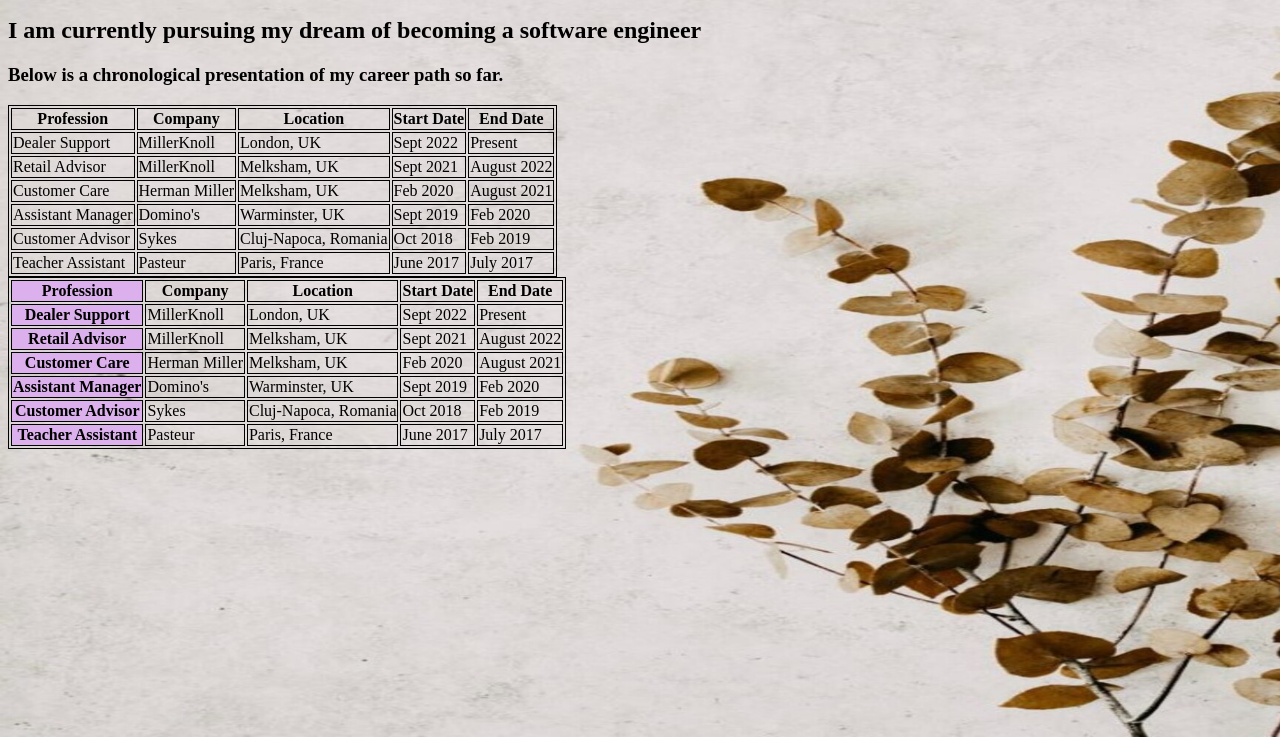
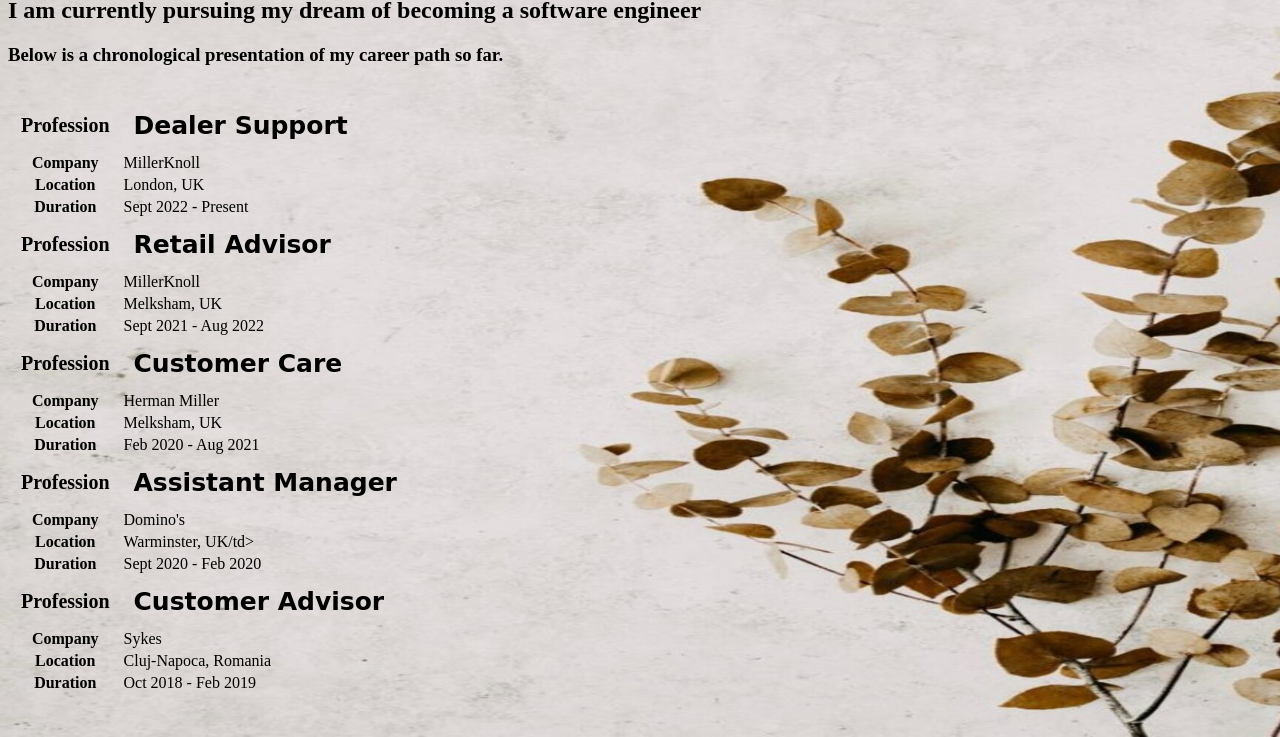
Before and after one commit to GlennaNrg/CV, a plain HTML site: page CV HTML TABLES/index.html in a window 1280 px wide. Shown: the part 63-800 px from the top of the page. Drawn offline with Linux system fonts and the light colour scheme; a web font is replaced by a local one.

Commit message:
Update index.html

```diff
--- a/CV HTML TABLES/index.html
+++ b/CV HTML TABLES/index.html
@@ -4,165 +4,149 @@
     <meta charset="UTF-8" />
     <meta http-equiv="X-UA-Compatible" content="IE=edge" />
     <meta name="viewport" content="width=device-width, initial-scale=1.0" />
+
+    <!-- Icon -->
+    <link rel="icon"href="favicon.ico">
+
     <style>
-        body {
+      @import url("https://fonts.google.com/specimen/Press+Start+2P");
+
+      body {
         background-image: url("background.jpg");
         background-repeat: no-repeat;
         background-attachment: fixed;
         background-size: cover;
-         }
-        /* header{
-        background-color: #FFCEBB;
+      }
+      header {
         margin-top: -20px;
         padding: 0px;
         height: 10em;
-        } */
-      table,
-      th,
-      td {
-        border: 1px solid;
+      }
+      .profession_title {
+        font-size: 20px;
+        margin: 10px;
+      }
+      .profession {
+        font-family: "Estonia", cursive;
+        font-size: 25px;
+        margin: 10px;
+      }
+      h1 {
+        text-shadow: 1px 1px 1px #000;
       }
     </style>
 
     <title>Glenna Nierges's CV</title>
   </head>
   <body>
-
     <header>
-        <h1>Welcome, I'm Glenna!</h1>
-        <h2>I am currently pursuing my dream of becoming a software engineer </h2>
-        <h3>Below is a chronological presentation of my career path so far.</h3>
+      <h1>Welcome, I'm Glenna!</h1>
+      <h2>I am currently pursuing my dream of becoming a software engineer</h2>
+      <h3>Below is a chronological presentation of my career path so far.</h3>
     </header>
 
-
-    <!-- Table with thead,
- tfoot, and tbody
-
-    First Table - simple structure-->
-        <table>
-      <thead>
-        <tr>
-          <th>Profession</th>
-          <th>Company</th>
-          <th>Location</th>
-          <th>Start Date</th>
-          <th>End Date</th>
-        </tr>
-      </thead>
+    <!-- Table for all professions -->
+    <table>
       <tbody>
         <tr>
-          <td>Dealer Support</td>
+          <th colspan="3">
+            <h3 class="profession_title">Profession</h3>
+          </th>
+          <td><h3 class="profession">Dealer Support</h3></td>
+        </tr>
+        <tr>
+          <th colspan="3">Company</th>
           <td>MillerKnoll</td>
+        </tr>
+        <tr>
+          <th colspan="3">Location</th>
           <td>London, UK</td>
-          <td>Sept 2022</td>
-          <td>Present</td>
+        </tr>
+        <tr>
+          <th colspan="3">Duration</th>
+          <td>Sept 2022 - Present</td>
         </tr>
 
         <tr>
-          <td>Retail Advisor</td>
+          <th colspan="3">
+            <h3 class="profession_title">Profession</h3>
+          </th>
+          <td><h3 class="profession">Retail Advisor</h3></td>
+        </tr>
+        <tr>
+          <th colspan="3">Company</th>
           <td>MillerKnoll</td>
+        </tr>
+        <tr>
+          <th colspan="3">Location</th>
           <td>Melksham, UK</td>
-          <td>Sept 2021</td>
-          <td>August 2022</td>
+        </tr>
+        <tr>
+          <th colspan="3">Duration</th>
+          <td>Sept 2021 - Aug 2022</td>
         </tr>
 
         <tr>
-          <td>Customer Care</td>
+          <th colspan="3">
+            <h3 class="profession_title">Profession</h3>
+          </th>
+          <td><h3 class="profession">Customer Care</h3></td>
+        </tr>
+        <tr>
+          <th colspan="3">Company</th>
           <td>Herman Miller</td>
+        </tr>
+        <tr>
+          <th colspan="3">Location</th>
           <td>Melksham, UK</td>
-          <td>Feb 2020</td>
-          <td>August 2021</td>
+        </tr>
+        <tr>
+          <th colspan="3">Duration</th>
+          <td>Feb 2020 - Aug 2021</td>
+        </tr>
+
+        </tr>
+        <tr>
+          <th colspan="3">
+            <h3 class="profession_title">Profession</h3>
+          </th>
+          <td><h3 class="profession">Assistant Manager</h3></td>
+        </tr>
+        <tr>
+          <th colspan="3">Company</th>
+          <td>Domino's</td>
+        </tr>
+        <tr>
+          <th colspan="3">Location</th>
+          <td>Warminster, UK/td></td>
         </tr>
 
         <tr>
-          <td>Assistant Manager</td>
-          <td>Domino's</td>
-          <td>Warminster, UK</td>
-          <td>Sept 2019</td>
-          <td>Feb 2020</td>
+          <th colspan="3">Duration</th>
+          <td>Sept 2020 - Feb 2020</td>
         </tr>
 
         <tr>
-          <td>Customer Advisor</td>
+          <th colspan="3">
+            <h3 class="profession_title">Profession</h3>
+          </th>
+          <td><h3 class="profession">Customer Advisor</h3></td>
+        </tr>
+        <tr>
+          <th colspan="3">Company</th>
           <td>Sykes</td>
+        </tr>
+        <tr>
+          <th colspan="3">Location</th>
           <td>Cluj-Napoca, Romania</td>
-          <td>Oct 2018</td>
-          <td>Feb 2019</td>
         </tr>
 
         <tr>
-          <td>Teacher Assistant</td>
-          <td>Pasteur</td>
-          <td>Paris, France</td>
-          <td>June 2017</td>
-          <td>July 2017</td>
+          <th colspan="3">Duration</th>
+          <td>Oct 2018 - Feb 2019</td>
         </tr>
       </tbody>
     </table>
-
-    <!-- Second table using Scope -->
-
-    <table>
-      <colgroup>
-        <col style="background-color: #DBB0EC" />
-        <col span="20" />
-      </colgroup>
-      <tr>
-        <th scope="col">Profession</th>
-        <th scope="col">Company</th>
-        <th scope="col">Location</th>
-        <th scope="col">Start Date</th>
-        <th scope="col">End Date</th>
-      </tr>
-
-      <tr>
-        <th scope="row">Dealer Support</th>
-        <td>MillerKnoll</td>
-        <td>London, UK</td>
-        <td>Sept 2022</td>
-        <td>Present</td>
-      </tr>
-
-      <tr>
-        <th scope="row">Retail Advisor</th>
-        <td>MillerKnoll</td>
-        <td>Melksham, UK</td>
-        <td>Sept 2021</td>
-        <td>August 2022</td>
-      </tr>
-
-      <tr>
-        <th scope="row">Customer Care</td>
-        <td>Herman Miller</td>
-        <td>Melksham, UK</td>
-        <td>Feb 2020</td>
-        <td>August 2021</td>
-      </tr>
-
-      <tr>
-        <th scope="row">Assistant Manager</td>
-        <td>Domino's</td>
-        <td>Warminster, UK</td>
-        <td>Sept 2019</td>
-        <td>Feb 2020</td>
-      </tr>
-
-      <tr>
-        <th scope="row">Customer Advisor</td>
-        <td>Sykes</td>
-        <td>Cluj-Napoca, Romania</td>
-        <td>Oct 2018</td>
-        <td>Feb 2019</td>
-      </tr>
-
-      <tr>
-        <th scope="row">Teacher Assistant</td>
-        <td>Pasteur</td>
-        <td>Paris, France</td>
-        <td>June 2017</td>
-        <td>July 2017</td>
-      </tr>
-
-    </table>
+    <footer></footer>
   </body>
 </html>
```
